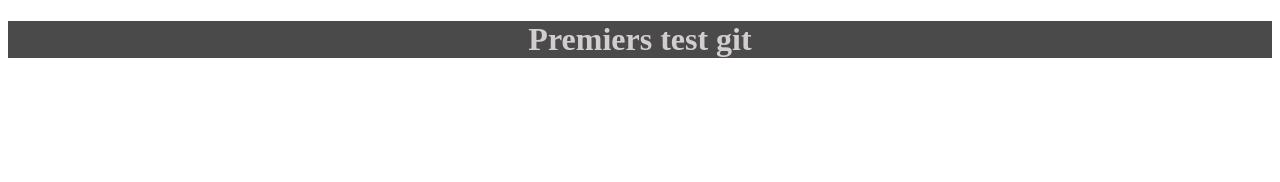
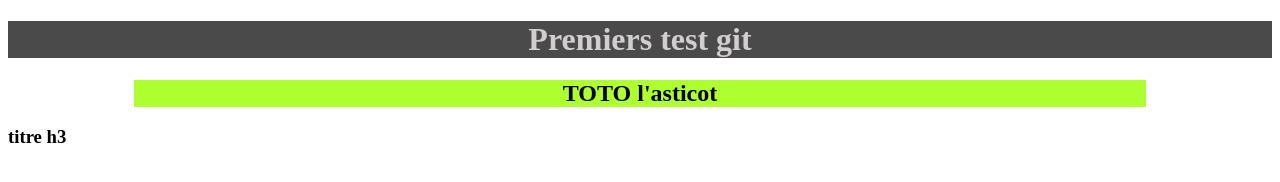
Before and after one commit to patboost/DWWM_22359, a plain HTML site: page index.html in a window 1280 px wide. Drawn offline with Linux system fonts and the light colour scheme.

Commit message:
ajout h2 et h3

```diff
--- a/index.html
+++ b/index.html
@@ -9,5 +9,7 @@
 </head>
 <body>
     <h1>Premiers test git</h1>
+    <h2>TOTO l'asticot</h2>
+    <h3>titre h3</h3>
 </body>
 </html>
--- a/style.css
+++ b/style.css
@@ -3,3 +3,13 @@ h1 {
     background-color: #4b4a4a;
     color: #d2cece;
 }
+
+h2 {
+    width: 80%;
+    background-color: greenyellow;
+    columns: green;
+    text-align: center;
+    margin: 0 auto;
+    margin-top: 20px;
+
+}
```
